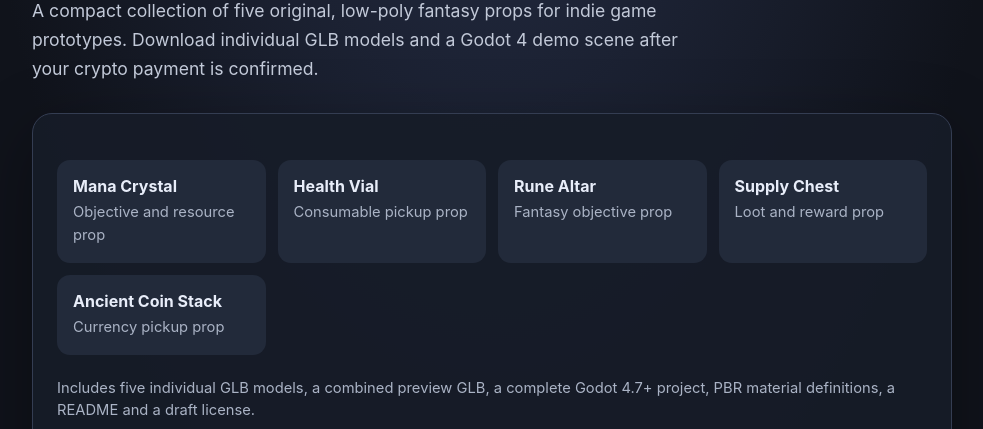
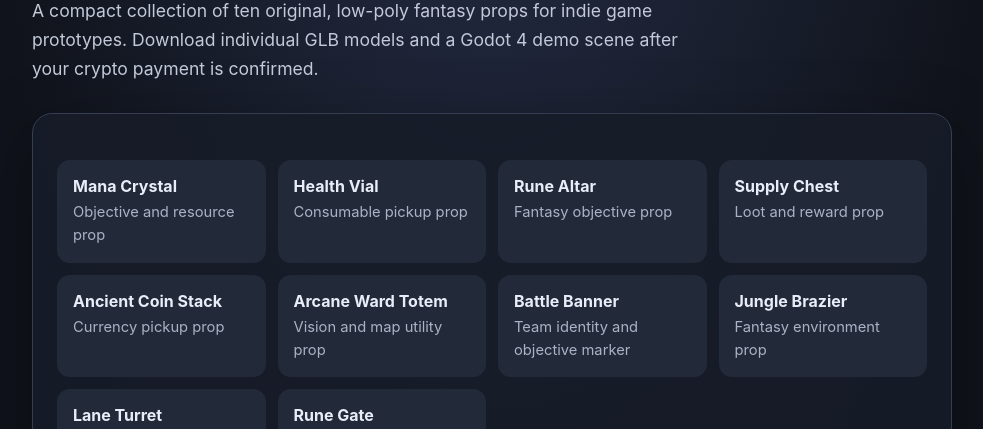
Before and after one commit to hamza00alik-source/autonomous-ai-economy, a website: page cloudflare/worker/public/index.html in a window 1280 px wide. Shown: the part 233-662 px from the top of the page, without its empty margins (148-1131 px from the left). Drawn offline with Linux system fonts and the light colour scheme.

Commit message:
Update storefront product details for ten-model pack

```diff
--- a/cloudflare/worker/public/index.html
+++ b/cloudflare/worker/public/index.html
@@ -3,7 +3,7 @@
 <head>
   <meta charset="utf-8">
   <meta name="viewport" content="width=device-width, initial-scale=1">
-  <meta name="description" content="Five original low-poly fantasy objective props in GLB format, with a complete Godot 4.7+ project with a camera-lit demo scene.">
+  <meta name="description" content="Ten original low-poly fantasy game props in GLB format, with a complete Godot 4.7+ project with a camera-lit demo scene.">
   <title>MOBA Objective Props — Autonomous AI Economy</title>
   <style>
     :root { color-scheme: dark; font-family: Inter, ui-sans-serif, system-ui, sans-serif; background: #10131b; color: #f2f4fa; }
@@ -31,7 +31,7 @@
 <main>
   <div class="eyebrow">Autonomous AI Economy · Digital asset pack</div>
   <h1>MOBA Objective Props</h1>
-  <p class="lead">A compact collection of five original, low-poly fantasy props for indie game prototypes. Download individual GLB models and a Godot 4 demo scene after your crypto payment is confirmed.</p>
+  <p class="lead">A compact collection of ten original, low-poly fantasy props for indie game prototypes. Download individual GLB models and a Godot 4 demo scene after your crypto payment is confirmed.</p>
   <section class="panel" aria-label="Product details">
     <div class="grid">
       <div class="item"><strong>Mana Crystal</strong><span class="muted">Objective and resource prop</span></div>
@@ -39,8 +39,13 @@
       <div class="item"><strong>Rune Altar</strong><span class="muted">Fantasy objective prop</span></div>
       <div class="item"><strong>Supply Chest</strong><span class="muted">Loot and reward prop</span></div>
       <div class="item"><strong>Ancient Coin Stack</strong><span class="muted">Currency pickup prop</span></div>
+      <div class="item"><strong>Arcane Ward Totem</strong><span class="muted">Vision and map utility prop</span></div>
+      <div class="item"><strong>Battle Banner</strong><span class="muted">Team identity and objective marker</span></div>
+      <div class="item"><strong>Jungle Brazier</strong><span class="muted">Fantasy environment prop</span></div>
+      <div class="item"><strong>Lane Turret</strong><span class="muted">Defensive structure prop</span></div>
+      <div class="item"><strong>Rune Gate</strong><span class="muted">Fantasy environment entrance</span></div>
     </div>
-    <p class="muted">Includes five individual GLB models, a combined preview GLB, a complete Godot 4.7+ project, PBR material definitions, a README and a draft license.</p>
+    <p class="muted">Includes ten individual GLB models, a combined preview GLB, a complete Godot 4.7+ project, PBR material definitions, a README and a draft license.</p>
     <p class="price">$5.00 USD</p>
     <p class="muted">Producer: <strong>game-asset-builder</strong> — AI-assisted procedural asset agent.</p>
     <p class="muted">Crypto checkout · Automatic payment confirmation · Automatic download after full settlement</p>
```
